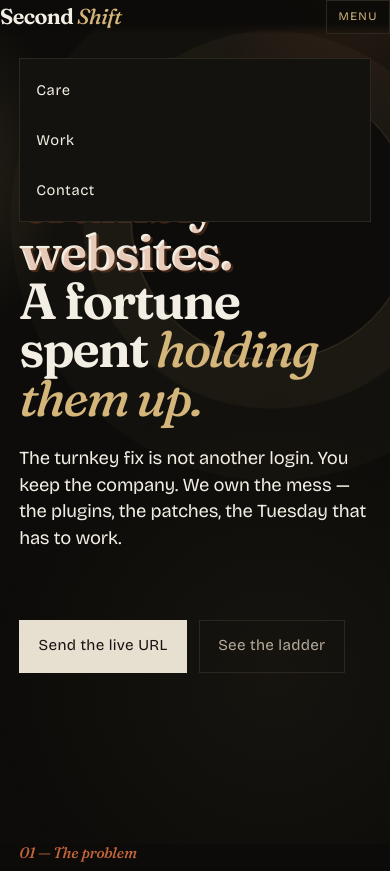
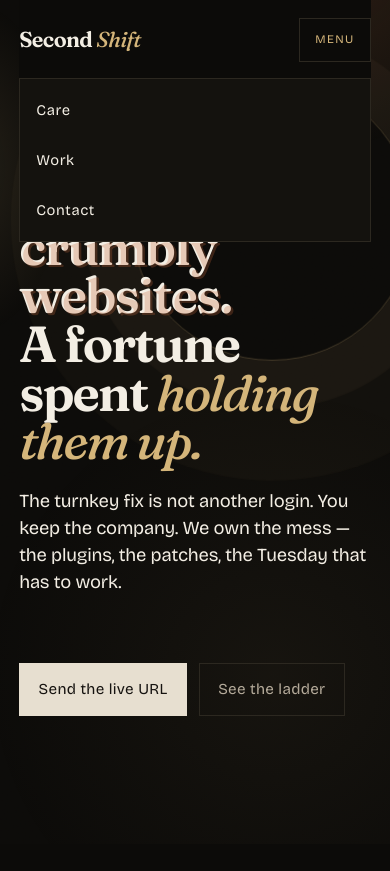
Before and after one commit to chrisgerhardt-dev/second-shift, a PHP site: page / in a window 390 px wide, after a click on "MENU". Shown: the top 871 px of the page. Run offline with PHP 8.4, Linux system fonts and the light colour scheme.

Commit message:
Fix lander wrap-narrow, mast gutter, and nav tap target
Center .wrap-narrow and restore wrap inset on the sticky mast and
colophon so body.site header/footer resets cannot flush them left.
Use a solid mast background and a 44px nav-toggle hit area.

Co-authored-by: chrisgerhardt-dev <chrisgerhardt-dev@users.noreply.github.com>

```diff
--- a/site.css
+++ b/site.css
@@ -83,12 +83,17 @@ body.site footer {
   width: min(1180px, calc(100% - 2.4rem));
   margin: 0 auto;
 }
-.wrap-narrow { width: min(760px, calc(100% - 2.4rem)); }
+.wrap-narrow {
+  width: min(760px, calc(100% - 2.4rem));
+  margin: 0 auto;
+}
 
 /* Masthead */
 ::selection { background: #c4653a; color: #f3eee4; }
 
-.mast {
+/* Beat body.site header { width:auto; margin:0; padding:0 } so the sticky
+   bar keeps the same side gutter as .wrap (wordmark / Contact stay inset). */
+body.site header.mast {
   position: sticky;
   top: 0;
   z-index: 40;
@@ -99,7 +104,7 @@ body.site footer {
   width: min(1180px, calc(100% - 2.4rem));
   margin: 0 auto;
   padding: 1.1rem 0 1rem;
-  background: linear-gradient(180deg, rgba(12, 11, 9, 0.96) 70%, rgba(12, 11, 9, 0));
+  background: var(--bg);
 }
 .wordmark {
   font-family: var(--display);
@@ -135,7 +140,9 @@ body.site footer {
   color: var(--accent);
   background: transparent;
   border: 1px solid var(--line);
-  padding: 0.45rem 0.7rem;
+  padding: 0.7rem 0.95rem;
+  min-height: 44px;
+  min-width: 44px;
   cursor: pointer;
 }
 
@@ -411,10 +418,12 @@ body.site .invert .cta.fill:hover { background: transparent; color: var(--paper-
 }
 .mailto:hover { color: var(--ink); text-decoration: none; }
 
-/* Footer */
-.colophon {
+/* Footer — same wrap inset; beat body.site footer { width:auto; margin:0 } */
+body.site footer.colophon {
   position: relative;
   z-index: 1;
+  width: min(1180px, calc(100% - 2.4rem));
+  margin: 0 auto;
   border-top: 1px solid var(--line);
   padding: 2.2rem 0 3rem;
   display: grid;
@@ -472,9 +481,9 @@ body.site .invert .cta.fill:hover { background: transparent; color: var(--paper-
   #site-nav {
     display: none;
     position: absolute;
-    top: 3.6rem;
-    right: 1.2rem;
-    left: 1.2rem;
+    top: 100%;
+    right: 0;
+    left: 0;
     flex-direction: column;
     align-items: flex-start;
     gap: 0;
```
